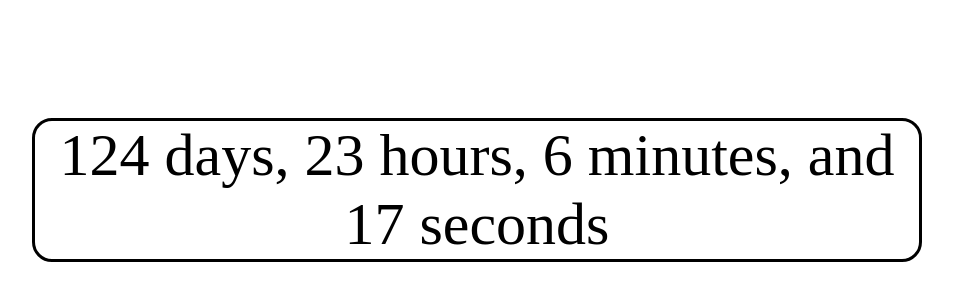
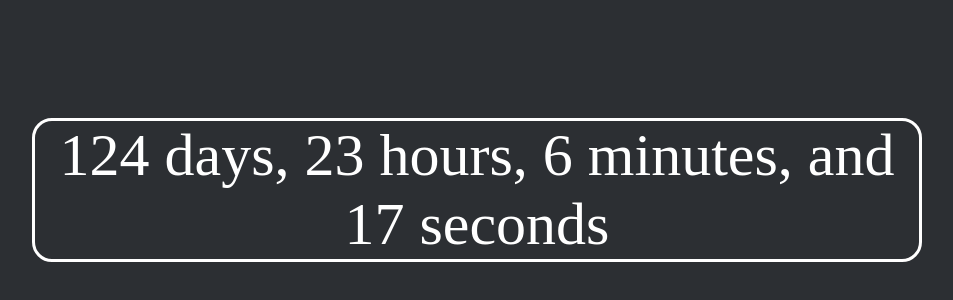
Before and after one commit to Pooodgie/alyTimer, a plain HTML site: page index.html in a window 1280 px wide. Shown: the part 182-482 px from the top of the page, without its empty margins (163-1116 px from the left). Drawn offline with Linux system fonts and the light colour scheme.

Commit message:
dark mode

```diff
--- a/index.html
+++ b/index.html
@@ -2,14 +2,18 @@
 <html lang="no">
 
 <head>
-    <title> Time remaining on logistics </title>
+    <title> Time remain  (for sensitive white girls) </title>
     <meta charset="utf-8">
 </head>
 <style>
+    body {
+        background-color: RGB(44,47,51);
+    }
     #paste {
+        color: white;
         font-size: 60px;
         text-align: center;
-        border: solid;
+        border: solid white;
         border-radius: 20px;
         width: 70%;
         margin: auto;
```
